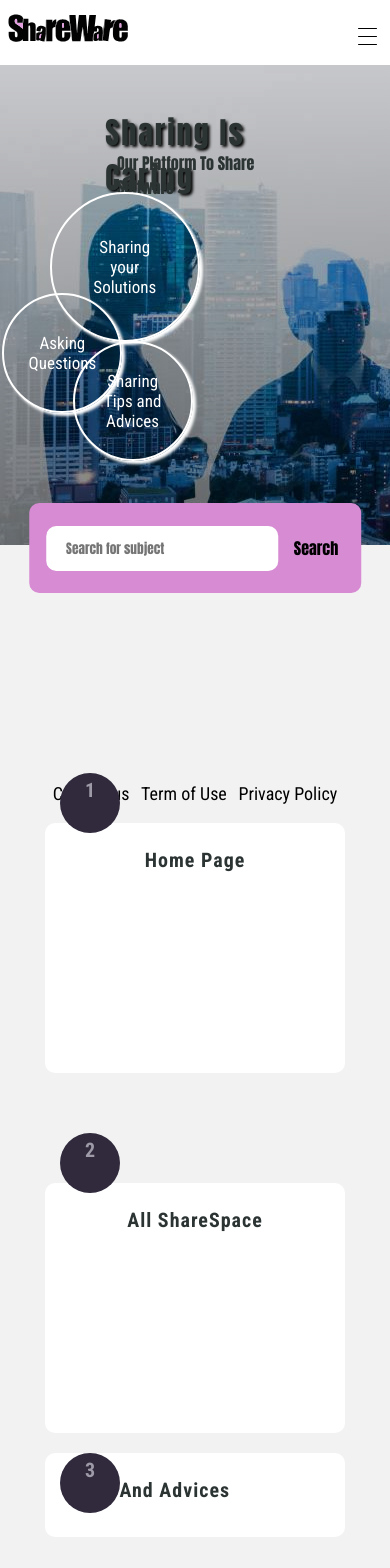
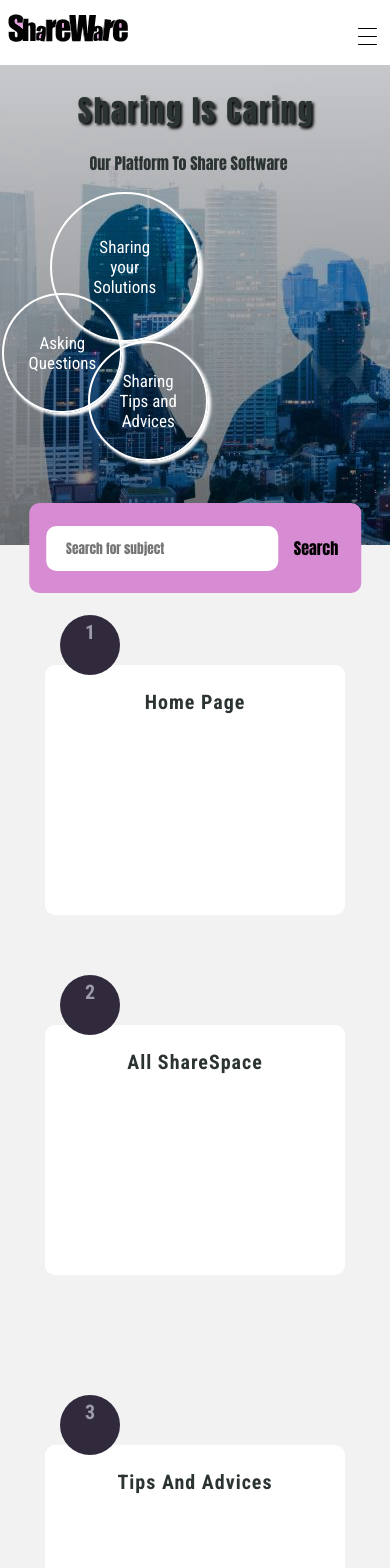
Before and after one commit to YuvalWeiss1403/SharewareFrontend, a React (Create React App) app: page / in a window 390 px wide. Shown: the top 1568 px of the page. Built offline with nearby package versions, Linux system fonts and the light colour scheme; no server answers.

Commit message:
fixing the style- footer, homepage, mobile

```diff
--- a/src/component/ConceptHero/ConceptHero.css
+++ b/src/component/ConceptHero/ConceptHero.css
@@ -179,12 +179,14 @@
 	.sharing-caring-title {
 		padding-left: 2%;
 		font-size: 30px;
+		width: 250px;
 	}
 
 	.platform-subtitle {
 		font-family: "Anton", sans-serif;
 		font-size: 16px;
 		top: 18%;
+		width: 250px;
 	}
 	.hero-circle {
 		width: 120px;
@@ -208,6 +210,6 @@
 	}
 	.c-line3 {
 		top: 70%;
-		left: 34%;
+		left: 38%;
 	}
 }
--- a/src/component/FlowHP/FlowHP.css
+++ b/src/component/FlowHP/FlowHP.css
@@ -64,7 +64,7 @@
 
 .home-page-content,
 .all-shareSpace-content,
-.tips-content{
+.tips-content-hp{
     display: flex;
     flex-direction: column;
     background-color: white;
@@ -83,8 +83,8 @@
     margin-top: 40px;
     z-index: 1;
 }
-.tips-container{
-    margin-top: 70px;
+.tips-container-hp{
+    margin-top: 100px;
     z-index: 1;
 }
 
--- a/src/component/FlowHP/FlowHP.tsx
+++ b/src/component/FlowHP/FlowHP.tsx
@@ -17,9 +17,9 @@ const FlowHP: React.FC = () => {
                         <div className="heading">All ShareSpace</div>
                     </div>
                 </div>
-                <div className="tips-container">
+                <div className="tips-container-hp">
                     <span>3</span>
-                    <div className="tips-content">
+                    <div className="tips-content-hp">
                     <div className="heading">Tips And Advices</div>
                     </div>
                 </div>
--- a/src/component/General/Footer/Footer.css
+++ b/src/component/General/Footer/Footer.css
@@ -26,4 +26,11 @@ button {
 }
 
 @media (min-width: 375px) and (max-width: 700px) {
+	#footer-container {
+		flex-direction: column;
+		align-items: start;
+        height: 20vh;
+        gap: 20%;
+        margin: 2% 2% 2% 2%;
+	}
 }
--- a/src/component/HomePage/HomePage.css
+++ b/src/component/HomePage/HomePage.css
@@ -0,0 +1,5 @@
+.home-page {
+    display: flex;
+    flex-direction: column;
+    position: relative;
+}
--- a/src/component/NavbarMobileMenu/NavbarMobileMenu.tsx
+++ b/src/component/NavbarMobileMenu/NavbarMobileMenu.tsx
@@ -38,15 +38,6 @@ return (
                     Sign Up
                 </NavLink>
             </li>
-            <li>
-                <button className="contact-us">Contact Us</button>
-            </li>
-            <li>
-                <button className="term-of-use">Term of Use</button>
-            </li>
-            <li>
-                <button className="privacy-policy">Privacy Policy</button>
-            </li>
         </ul>
     </section>
     );
--- a/src/component/ShareSpace/ShareSpace.css
+++ b/src/component/ShareSpace/ShareSpace.css
@@ -1,9 +1,9 @@
 .ShareSpace {
 	background-color: #d68bd20f;
 	width: 100%;
-	height: 100vh;
 	display: flex;
 	flex-direction: column;
+	position: relative;
 }
 
 .subjects-card-container {
@@ -14,6 +14,9 @@
 	align-items: center;
 	justify-items: center;
 	gap: 25px;
+	height: fit-content;
+	padding-bottom: 180px;
+	min-height: 650px;
 }
 .add-subject {
 	background-color: #d68bd2c4;
--- a/src/component/TipsPage/TipsPage.tsx
+++ b/src/component/TipsPage/TipsPage.tsx
@@ -6,6 +6,7 @@ import SingleTip from "./SingleTip";
 import { useState } from "react";
 import AddTip from "../AddTip/AddTip";
 import Modal from '../General/Modal/Modal';
+import Footer from "../General/Footer/Footer";
 
 const TipsPage: React.FC = () => {
 	const user = JSON.parse(sessionStorage.getItem("user") || "{}");
@@ -34,6 +35,8 @@ const TipsPage: React.FC = () => {
 			{/* {isModalOpen && <AddTip closeButton={closeModal} />} */}
 			{isModalOpen && <Modal isModalOpen={isModalOpen} setIsModalOpen={setIsModalOpen} > < AddTip setIsModalOpen={setIsModalOpen} />
 			</Modal>}
+			<Footer />
+
 		</div>
 	);
 };
```
